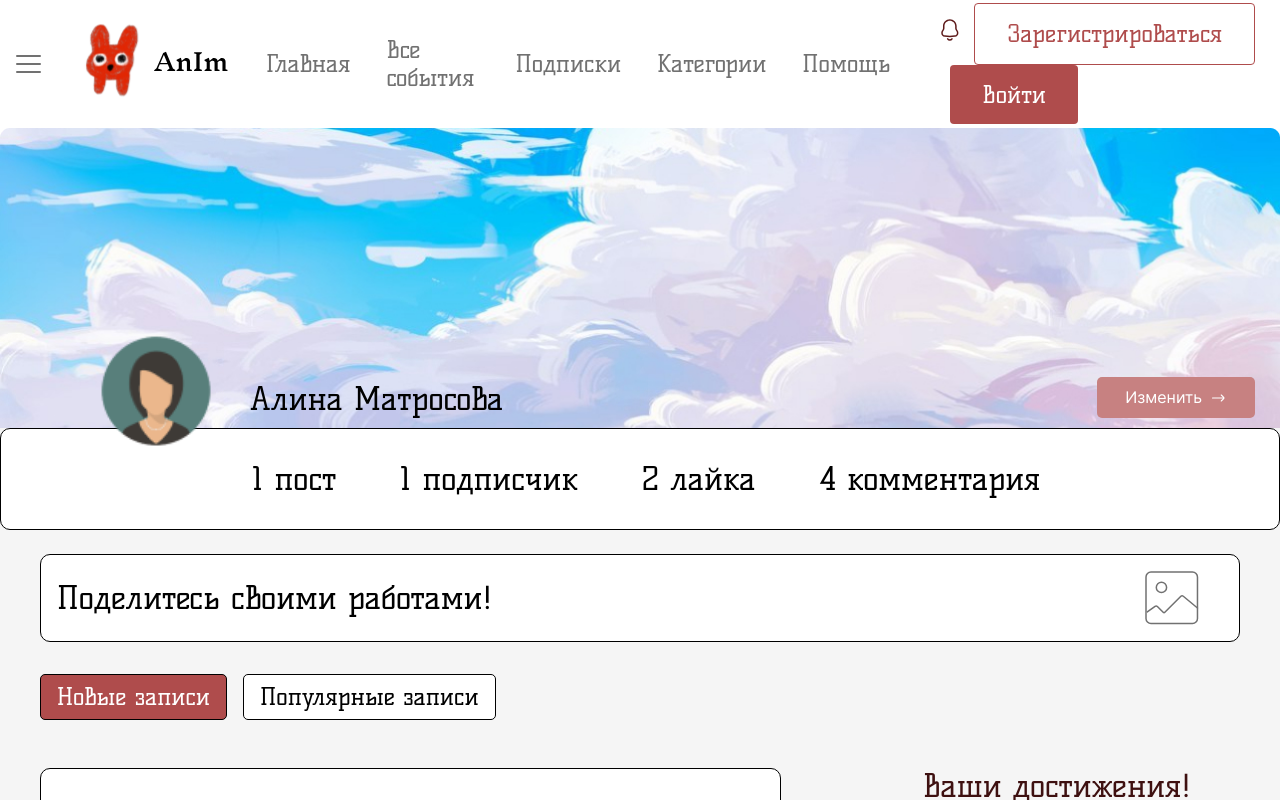
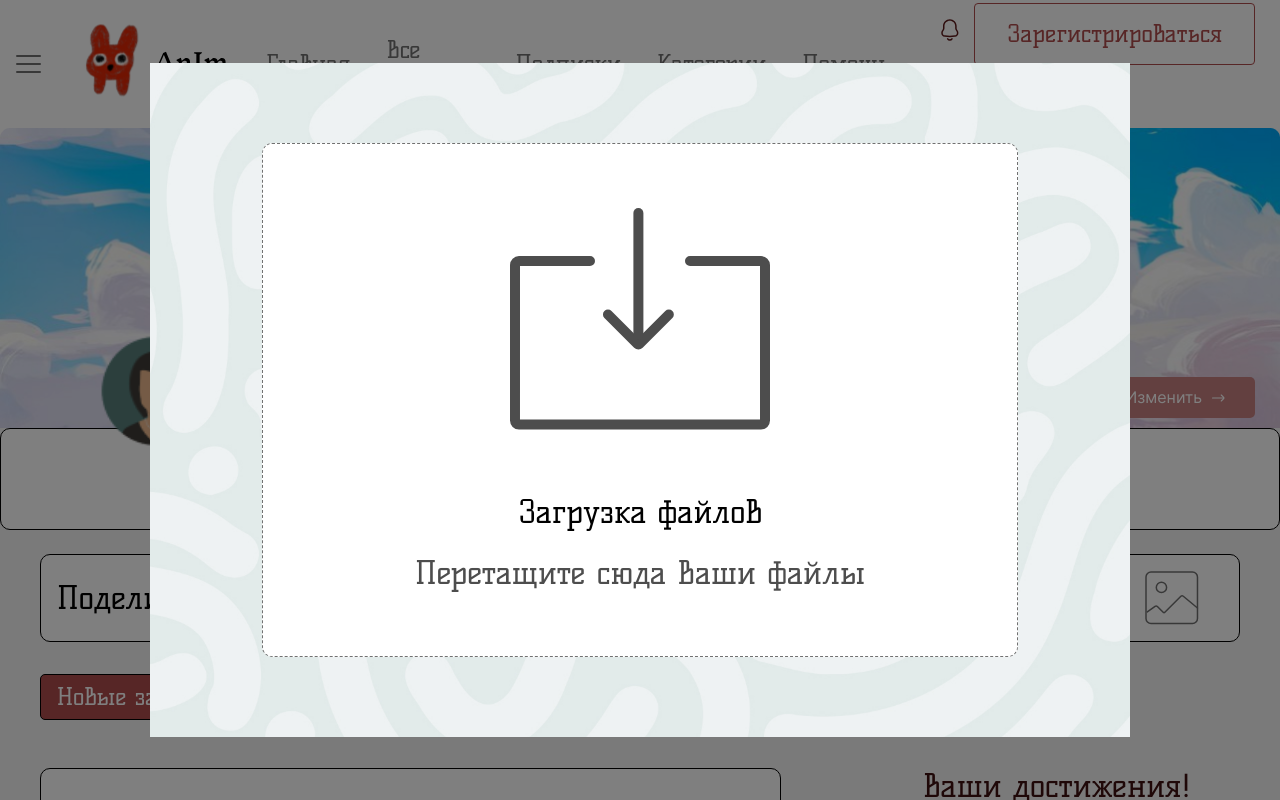
Before and after one commit to rickrockk/anim, a React (Vite) app in the folder anim_front/: page /profile in a window 1280 px wide. Both pictures are taken after a click on the button "Изменить". Shown: the top 800 px of the page. Built offline with nearby package versions, Linux system fonts and the light colour scheme.

Commit message:
added layout for dragndrop form

```diff
--- a/anim_front/src/components/Modal/LoginForm/LoginForm.scss
+++ b/anim_front/src/components/Modal/LoginForm/LoginForm.scss
@@ -1,5 +1,6 @@
 .modal__inner {
   display: flex;
+  padding: 1.5rem;
   flex-direction: column;
   justify-content: center;
   align-items: center;
--- a/anim_front/src/components/Modal/Modal.scss
+++ b/anim_front/src/components/Modal/Modal.scss
@@ -10,7 +10,6 @@
 }
 
 .modal__content {
-  padding: 1.5rem;
   background: white;
   border-radius: 4px;
   min-width: 250px;
--- a/anim_front/src/components/Modal/Modal.tsx
+++ b/anim_front/src/components/Modal/Modal.tsx
@@ -12,6 +12,11 @@ export const Modal = ({children, isActive, setIsActive}) => {
     } else {
         document.body.style.overflow = 'auto';
     }
+    document.addEventListener('keydown', (e) => {
+        if (e.key === 'Escape') {
+            setIsActive(false);
+        }
+    });
     return (
         <div className={modalClass} onClick={() => setIsActive(false)}>
             <div className="modal__content" onClick={(e) => e.stopPropagation()}>
--- /dev/null
+++ b/anim_front/src/views/Profile/CoverUpload/CoverUpload.scss
@@ -0,0 +1,29 @@
+.dragndrop__form {
+  background-image: url('/src/assets/Background.jpg');
+  background-size: cover;
+  background-repeat: no-repeat;
+  padding: 5rem 7rem;
+
+  .dragndrop__area {
+    background-color: white;
+    border: 1px dashed #717171;
+    min-width: 756px;
+    display: flex;
+    justify-content: space-between;
+    align-items: center;
+    flex-direction: column;
+    padding: 4rem 0;
+    border-radius: 10px;
+
+    .dragndrop__title {
+      margin-top: 4rem;
+      font-size: 2rem;
+    }
+
+    .dragndrop__subtext {
+      margin-top: 1.5rem;
+      font-size: 2rem;
+      color: #4D4D4D;
+    }
+  }
+}
--- /dev/null
+++ b/anim_front/src/views/Profile/CoverUpload/CoverUpload.tsx
@@ -0,0 +1,15 @@
+import React from 'react';
+import './CoverUpload.scss'
+import Upload from '/src/assets/Upload.svg';
+
+export const CoverUpload = () => {
+    return (
+        <div className="dragndrop__form">
+            <div className="dragndrop__area">
+                <img src={Upload} alt="Выгрузка"/>
+                <p className="dragndrop__title">Загрузка файлов</p>
+                <p className="dragndrop__subtext">Перетащите сюда Ваши файлы</p>
+            </div>
+        </div>
+    );
+};
--- a/anim_front/src/views/Profile/Profile.tsx
+++ b/anim_front/src/views/Profile/Profile.tsx
@@ -1,4 +1,4 @@
-import React from 'react';
+import React, {useState} from 'react';
 import './Profile.scss'
 import {ProfileHeader} from "./ProfileHeader/ProfileHeader";
 import {ProfileContentSwitcher} from "./ProfileContentSwitcher/ProfileContentSwitcher";
--- a/anim_front/src/views/Profile/ProfileHeader/ProfileHeader.tsx
+++ b/anim_front/src/views/Profile/ProfileHeader/ProfileHeader.tsx
@@ -1,18 +1,23 @@
-import React from 'react'
+import React, {useState} from 'react'
 import './ProfileHeader.scss'
-import Cover from '/src/assets/cover.jpg'
+import {Modal} from "../../../components/Modal/Modal";
+import {CoverUpload} from "../CoverUpload/CoverUpload";
 import Right from '/src/assets/Right.svg'
 import ProfileImg from '/src/assets/author_img.png'
 
 export function ProfileHeader() {
+    const [modal, setModal] = useState(false)
     return (
         <div className="main__profile-header">
+            <Modal isActive={modal} setIsActive={setModal}>
+                <CoverUpload/>
+            </Modal>
             <div className="main__cover">
                 <p className="profile__name">Алина Матросова</p>
-                <button className="profile__cover-change">Изменить <span className="btn__arrow"><img src={Right} alt="Стрелка вправо"/></span></button>
+                <button onClick={() => setModal(true)} className="profile__cover-change">Изменить <span className="btn__arrow"><img src={Right} alt="Стрелка вправо"/></span></button>
             </div>
             <div className="main__profile-stats">
-                <img className="profile__img" src={ProfileImg} alt="Аватарка" className="profile__img"/>
+                <img className="profile__img" src={ProfileImg} alt="Аватарка"/>
                 <ul className="stats__list">
                     <li className="stats__item">1 пост</li>
                     <li className="stats__item">1 подписчик</li>
```
Also changed, not shown: anim_front/src/assets/Upload.svg (added).
